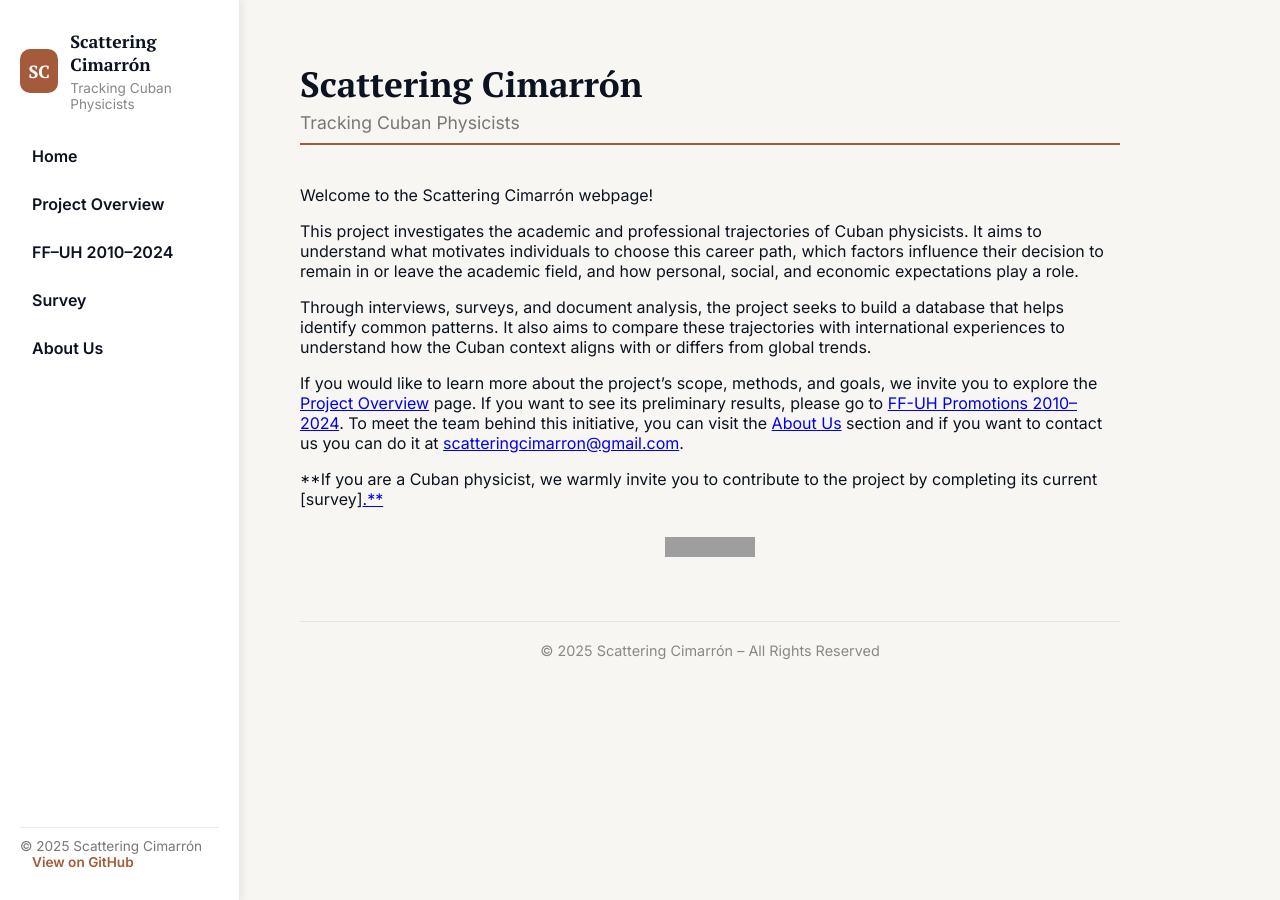
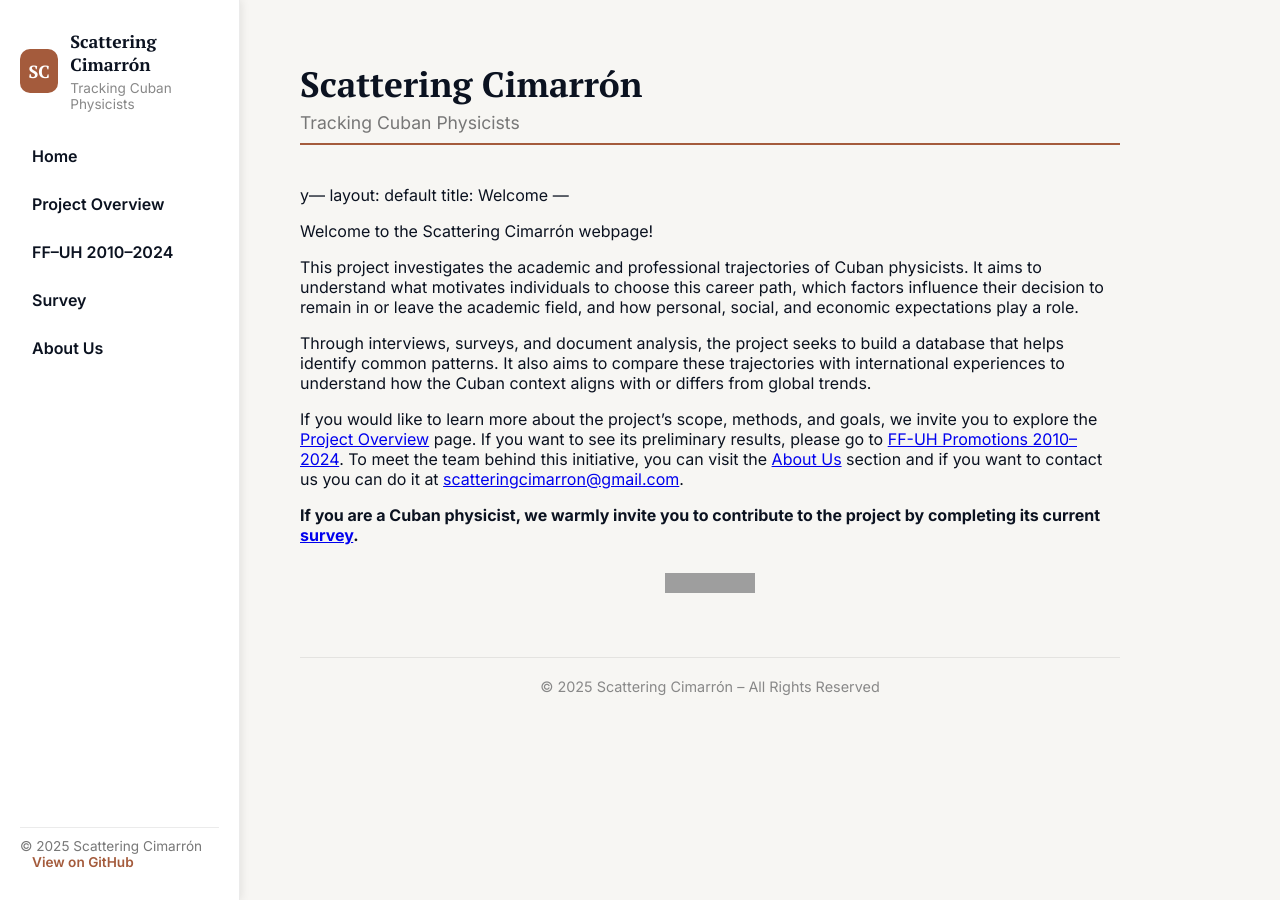
Before and after one commit to scatteringcimarron/Tracking_Cuban_Physicists, a Jekyll site: the page built from index.md, in a window 1280 px wide. Built offline with Jekyll 4.4.1, drawn with Linux system fonts in a browser that asks for light colours; our own code applies the rules of GitHub Pages for plain Markdown files; grey boxes are pictures that could not be loaded.

```diff
--- a/index.md
+++ b/index.md
@@ -1,4 +1,4 @@
----
+y---
 layout: default
 title: Welcome
 ---
@@ -11,7 +11,7 @@ Through interviews, surveys, and document analysis, the project seeks to build a
 
 If you would like to learn more about the project’s scope, methods, and goals, we invite you to explore the <a href="{{ site.baseurl }}/Project/">Project Overview</a> page. If you want to see its preliminary results, please go to <a href="{{ site.baseurl }}/Promo_2010_2024/">FF-UH Promotions 2010–2024</a>. To meet the team behind this initiative, you can visit the <a href="{{ site.baseurl }}/Aboutus/">About Us</a> section and if you want to contact us you can do it at <a href="mailto:scatteringcimarron@gmail.com">scatteringcimarron@gmail.com</a>.
 
-**If you are a Cuban physicist, we warmly invite you to contribute to the project by completing its current [survey]<a href="{{ site.baseurl }}/survey/">.**
+**If you are a Cuban physicist, we warmly invite you to contribute to the project by completing its current <a href="{{ site.baseurl }}/survey/">survey</a>.**
 
 <p style="text-align:center; margin-top:28px;">
   <img
```
